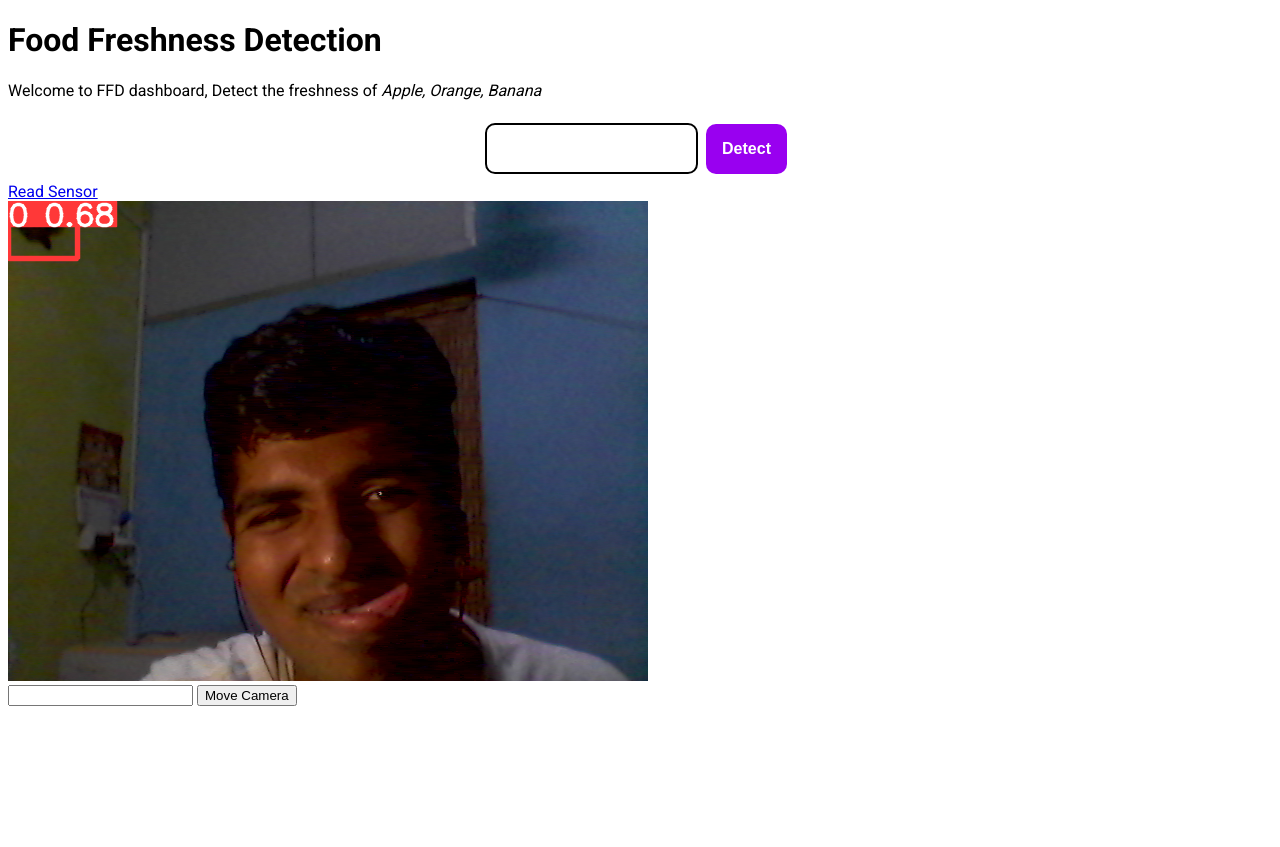
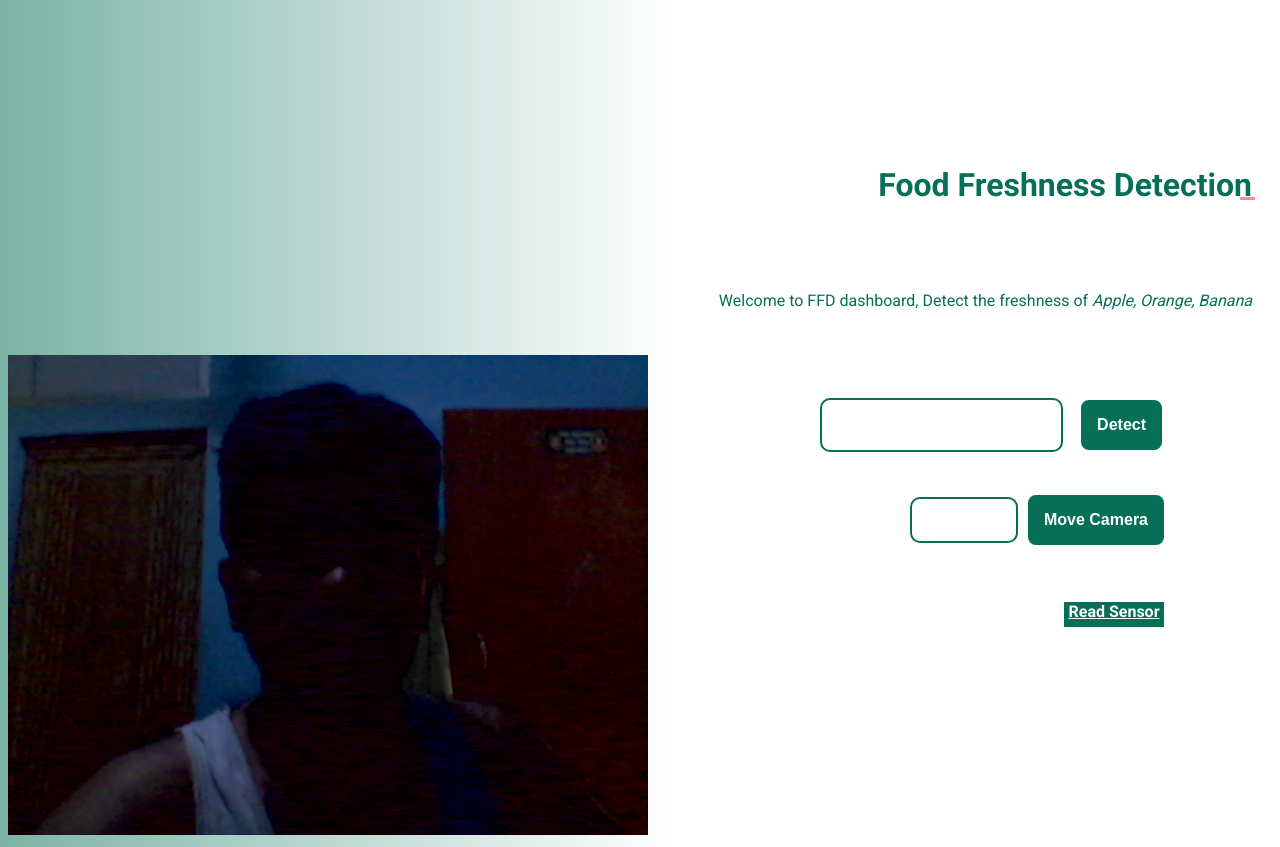
Before and after one commit to Sanjay1592000/freshness2.0, a Flask app: page / in a window 1280 px wide. Before the commit the page ends 706 px from the top, so only its background shows below. Run offline with Flask 2, Linux system fonts and the light colour scheme; some libraries are stand-ins or nearby versions.

Commit message:
added fraud

```diff
--- a/main.py
+++ b/main.py
@@ -5,6 +5,8 @@ import tflite_runtime.interpreter as tflite
 import cv2
 import RPi.GPIO as GPIO
 import time
+
+fruitc = 0
 
 app = Flask(__name__, static_url_path='/static')
 servoPIN = 17
@@ -25,7 +27,7 @@ def move_camera():
     p.start(2.5)  # Initialization
     try:
         while True:
-            p.ChangeDutyCycle(angle/18.0) + 2.5
+            p.ChangeDutyCycle(angle / 18.0) + 2.5
             time.sleep(2)
     except KeyboardInterrupt:
         p.stop()
@@ -50,7 +52,16 @@ def make_prediction():
     print(output_details)
     pred = np.squeeze(output_data)
     print(pred)
+    fruit += 1
+    if (fruit >= 3):
+        fruit = 0
     return str(pred)
+
+
+@app.route("/getFruit")
+def send_f():
+    global fruitc
+    return {"curr": fruitc}
 
 
 # def gen_frames():
@@ -94,8 +105,9 @@ def get_sensor_data():
         mq2_val) + "</p> <br> <p> MQ135 Value = " + str(mq15_val) + "</p>"
 
 
-@app.route('/detect', methods=['GET','POST'])
+@app.route('/detect', methods=['GET', 'POST'])
 def detect_image():
+    global fruitc
     fruit = request.form['fruit']
     capture()
     subprocess.run(["rm", "static/input.png"])
@@ -105,6 +117,9 @@ def detect_image():
         "input.png", "--hide-conf", "--project", "freshness", "--name", "out"
     ])
     subprocess.run(["cp", "freshness/out/input.png", "static"])
+    fruitc += 1
+    if (fruitc >= 3):
+        fruitc = 0
     return render_template('out.html')
 
 
--- a/templates/index.html
+++ b/templates/index.html
@@ -15,28 +15,134 @@
       :root {
         font-family: "Roboto", sans-serif;
       }
-      .btn {
+      body {
+        background: linear-gradient(
+          90deg,
+          #067056 -46.11%,
+          rgba(255, 255, 255, 0.99) 52.53%
+        );
+      }
+      h1,
+      p {
+        text-align: right;
+        position: relative;
+        padding: 20px;
+        color: #067056;
+        animation: transition1 1000ms;
+      }
+      h1 {
+        top: 125px;
+      }
+      p {
+        top: 150px;
+      }
+      .btn,
+      .move {
+        position: relative;
         display: block;
         border: none;
         padding: 1rem;
         margin: 0.5rem;
         font-size: 1rem;
         font-weight: bold;
-        background-color: #9900f0;
+        background-color: #067056;
         text-decoration: none;
         border-radius: 10px;
+        border: solid 2px white;
         color: #fff;
+        transition: 0.5s;
+      }
+      .btn:hover,
+      .sensor:hover,
+      .move:hover {
+        border-color: #067056;
+        background-color: white;
+        color: #067056;
+        transition: 1s;
       }
       .text-box {
+        position: relative;
         padding: 1rem;
+        margin: 0.5rem;
+        font-size: 1rem;
         border-radius: 10px;
-        border: 2px solid #000;
+        border: 2px solid #067056;
+      }
+      .last {
+        position: relative;
+        justify-content: right;
+        animation: transition 1000ms;
       }
       .list {
+        position: relative;
+        top: 175px;
         display: flex;
         flex-direction: row;
-        justify-content: center;
         align-items: center;
+        justify-content: right;
+      }
+      .sensor {
+        position: relative;
+        background-color: #067056;
+        height: 25px;
+        width: 100px;
+        top: 190px;
+        left: -108px;
+        text-align: center;
+        transition: 0.5s;
+        justify-content: right;
+      }
+      a {
+        color: #fff;
+        font-style: none;
+        transition: 0.5s;
+      }
+      a:hover {
+        color: #067056;
+        transition: 1s;
+      }
+      .angle {
+        position: relative;
+        display: flex;
+        align-items: center;
+        left: -98px;
+        top: 200px;
+        justify-content: right;
+      }
+      #angleVal {
+        border: 2px solid #067056;
+        border-radius: 10px;
+        height: 40px;
+        width: 100px;
+      }
+      #fruitBox {
+        position: relative;
+        left: 95vw;
+        top: 1px;
+        height: 3px;
+        width: 15px;
+        margin: 1rem;
+        background-color: #ff8c8c;
+      }
+      @keyframes transition {
+        from {
+          opacity: 0;
+          transform: translateY(-150px);
+        }
+        to {
+          opacity: 1;
+          transform: translateY(0px);
+        }
+      }
+      @keyframes transition1 {
+        from {
+          opacity: 0;
+          transform: translateY(-75px);
+        }
+        to {
+          opacity: 1;
+          transform: translateY(0px);
+        }
       }
     </style>
   </head>
@@ -46,30 +152,52 @@
       Welcome to FFD dashboard, Detect the freshness of
       <em>Apple, Orange, Banana</em>
     </p>
-    <div class="list">
+    <div class="last">
+      <div id="fruitBox"></div>
       <div class="form">
         <form action="/detect" method="post" class="list">
           <input type="text" name="fruit" id="fruit" class="text-box" />
           <button type="submit" class="btn">Detect</button>
+          <div class="sensor">
+            <b><a href="/sensor">Read Sensor</a></b>
+          </div>
         </form>
       </div>
+
+      <div class="angle">
+        <input type="text" id="angleVal" />
+        <button onclick="moveAngle()" class="move">Move Camera</button>
+      </div>
     </div>
-    <div>
-      <a href="/sensor">Read Sensor</a>
-    </div>
+
     <div class="output" id="output">
       <img src="../freshness/out/input.png" alt="" />
-    </div>
-    <div>
-      <input type="text" id="angleVal" />
-      <button onclick="moveAngle()">Move Camera</button>
     </div>
     <script src="https://cdnjs.cloudflare.com/ajax/libs/axios/0.27.2/axios.min.js"></script>
     <script>
       function moveAngle() {
         let angle = document.getElementById("angleVal").value;
-        axios.get("http://raspberrypi.local:5000/move?angle="+angle);
+        axios.get("http://raspberrypi.local:5000/move?angle=" + angle);
       }
+
+      async function getFruit() {
+        let fruitBox = document.getElementById("fruitBox");
+        let { data } = await axios.get("http://localhost:5000/getFruit");
+        console.log("data from /getfruit is ", data);
+        if (data.curr == 0) {
+          //apple
+          fruitBox.style.backgroundColor = "#FF8C8C";
+        } else if (data.curr == 1) {
+          fruitBox.style.backgroundColor = "#FFE69A";
+        } else if (data.curr == 2) {
+          fruitBox.style.backgroundColor = "#9772FB";
+        }
+      }
+
+      setInterval(() => {
+        console.log("running");
+        getFruit();
+      }, 2000);
     </script>
   </body>
 </html>
```
Also changed, not shown: freshness/out/input.png, input.png (added).
